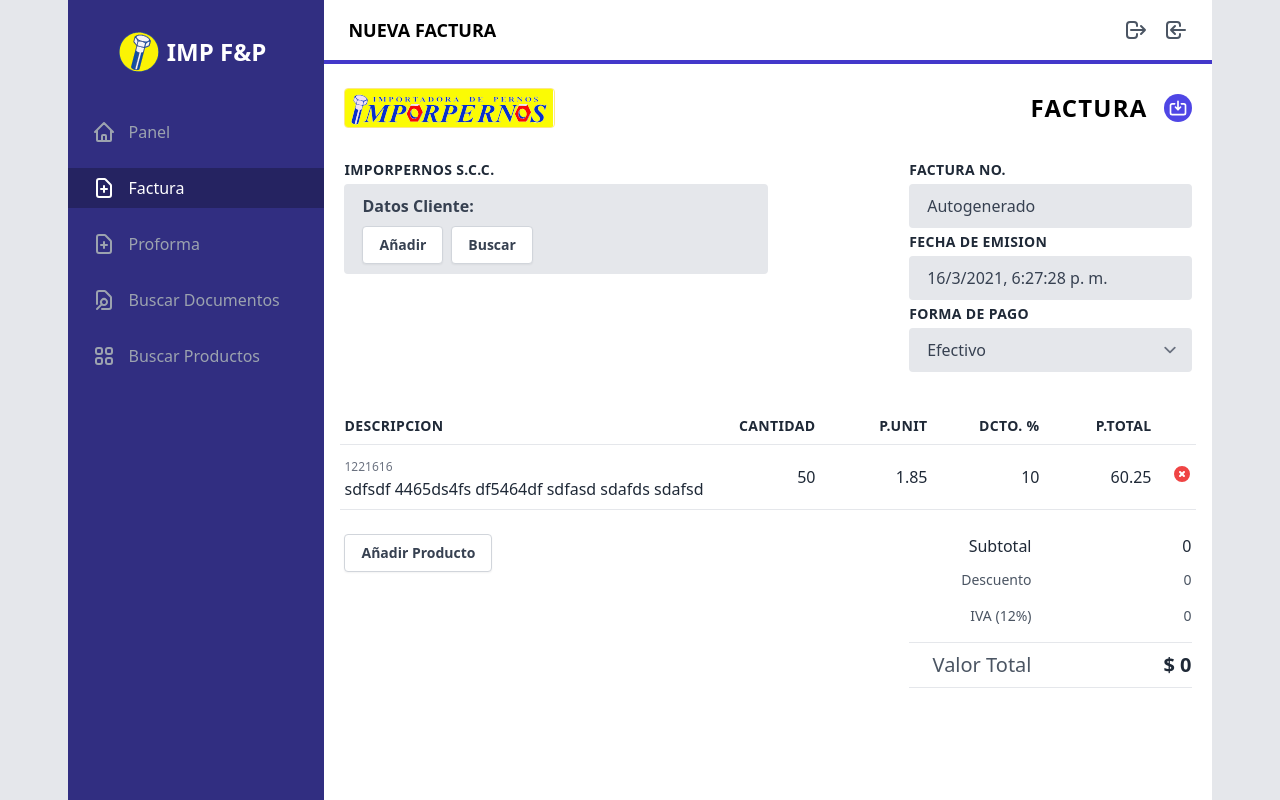
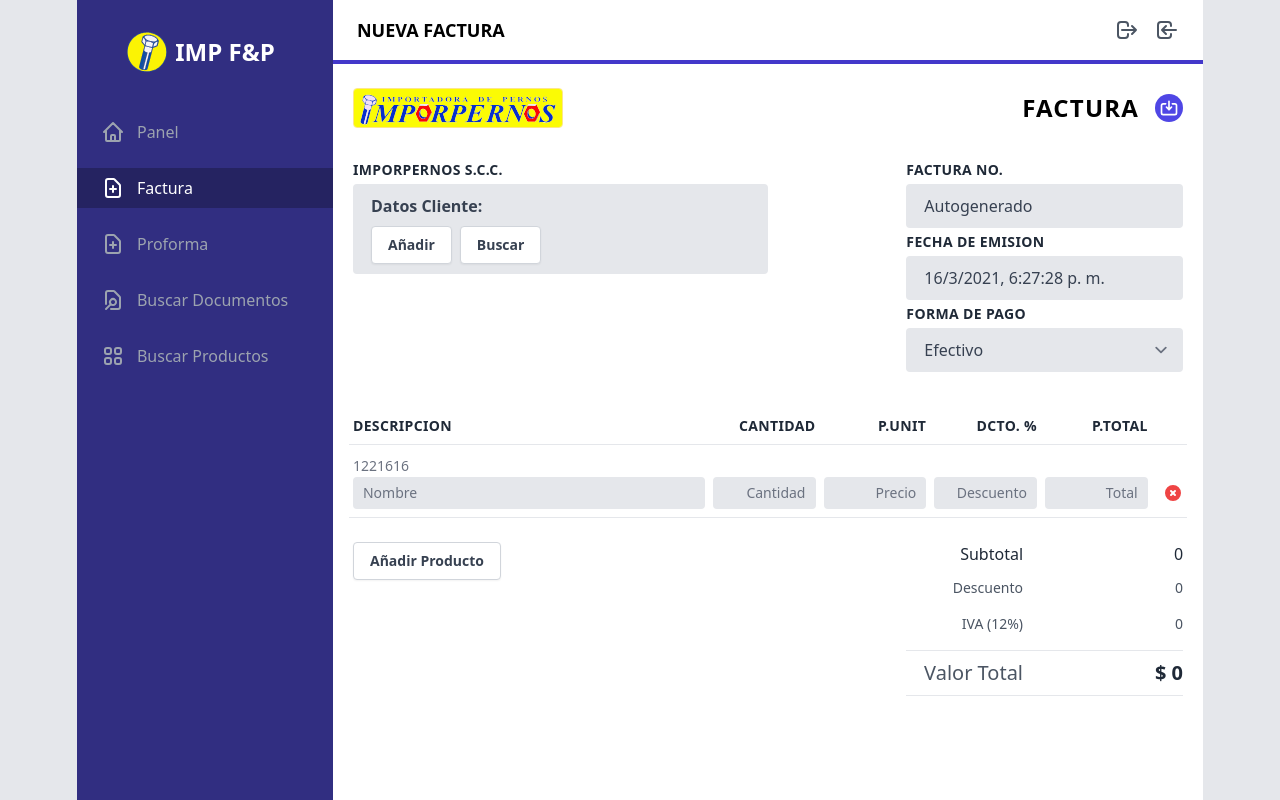
Before and after one commit to luvagu/imp-invoicing-node-react, a React (Create React App) app in the folder client/: page /nueva-factura in a window 1280 px wide. Built offline with nearby package versions, Linux system fonts and the light colour scheme; what @react-pdf/renderer would draw is missing.

Commit message:
added editable fields to the proforma invoice

```diff
--- a/client/src/pages/ProformaInvoice.jsx
+++ b/client/src/pages/ProformaInvoice.jsx
@@ -31,6 +31,7 @@ export default function ProformaInvoice({ formTitle }) {
     return (
         <div className="container mx-auto px-5 py-6">
 
+            {/* Page header and save/print buttons */}
             <div className="flex justify-between mb-8">
                 <div className="flex items-center justify-start">
                     <Logo className="h-10 w-auto border border-yellow-200 rounded" />
@@ -43,6 +44,7 @@ export default function ProformaInvoice({ formTitle }) {
                 </div>
             </div>
 
+            {/* Client details and doc info */}
             <div className="flex flex-wrap justify-between mb-8">
                 <div className="w-full md:w-1/2 mb-1 md:mb-0">
                     <label className="text-gray-800 block mb-1 font-bold text-sm uppercase tracking-wide">{docData.companyName}</label>
@@ -104,51 +106,57 @@ export default function ProformaInvoice({ formTitle }) {
                 </div>
             </div> */}
 
-
-            <div className="flex -mx-1 border-b py-2 items-start">
-                <div className="flex-1 px-1">
+            {/* Products list header */}
+            <div className="flex items-start -mx-1 py-2 border-b">
+                <div className="px-1 w-1/2">
                     <p className="text-gray-800 uppercase tracking-wide text-sm font-bold">Descripcion</p>
                 </div>
 
-                <div className="px-1 w-28 text-right">
+                <div className="px-1 w-32 text-right">
                     <p className="text-gray-800 uppercase tracking-wide text-sm font-bold">Cantidad</p>
                 </div>
 
-                <div className="px-1 w-28 text-right">
+                <div className="px-1 w-32 text-right">
                     <p className="text-gray-800 uppercase tracking-wide text-sm font-bold">P.Unit</p>
                 </div>
 
-                <div className="px-1 w-28 text-right">
+                <div className="px-1 w-32 text-right">
                     <p className="text-gray-800 uppercase tracking-wide text-sm font-bold">Dcto. %</p>
                 </div>
 
-                <div className="px-1 w-28 text-right">
+                <div className="px-1 w-32 text-right">
                     <p className="text-gray-800 uppercase tracking-wide text-sm font-bold">P.Total</p>
                 </div>
 
                 <div className="px-1 w-10"> </div>
             </div>
 
-            <div className="flex items-center -mx-1 py-2 border-b">
-                <div className="flex-1 px-1 w-32 lg:w-auto">
-                    <span className="font-medium text-xs text-gray-500">1221616</span>
-                    <p className="text-gray-800 truncate">sdfsdf 4465ds4fs df5464df sdfasd sdafds sdafsd</p>
+            {/* Products list */}
+            <div className="flex items-end -mx-1 py-2 border-b">
+                <div className="px-1 w-1/2">
+                    <span className="font-medium text-sm text-gray-500">1221616</span>
+                    {/* <p className="text-gray-800 truncate">sdfsdf 4465ds4fs df5464df sdfasd sdafds sdafsd</p> */}
+                    <input className="bg-gray-200 appearance-none border-2 border-gray-200 rounded w-full py-1 px-2 text-sm text-gray-700 focus:outline-none focus:bg-white focus:border-blue-500" type="text" placeholder="Nombre" />
                 </div>
 
-                <div className="px-1 w-28 text-right">
-                    <p className="text-gray-800">50</p>
+                <div className="px-1 w-32">
+                    {/* <p className="text-gray-800">50</p> */}
+                    <input className="bg-gray-200 appearance-none border-2 border-gray-200 rounded w-full py-1 px-2 text-right text-sm text-gray-700 focus:outline-none focus:bg-white focus:border-blue-500" type="text" placeholder="Cantidad" />
                 </div>
 
-                <div className="px-1 w-28 text-right">
-                    <p className="text-gray-800">1.85</p>
+                <div className="px-1 w-32">
+                    {/* <p className="text-gray-800">1.85</p> */}
+                    <input className="bg-gray-200 appearance-none border-2 border-gray-200 rounded w-full py-1 px-2 text-right text-sm text-gray-700 focus:outline-none focus:bg-white focus:border-blue-500" type="text" placeholder="Precio" />
                 </div>
 
-                <div className="px-1 w-28 text-right">
-                    <p className="text-gray-800">10</p>
+                <div className="px-1 w-32">
+                    {/* <p className="text-gray-800">10</p> */}
+                    <input className="bg-gray-200 appearance-none border-2 border-gray-200 rounded w-full py-1 px-2 text-right text-sm text-gray-700 focus:outline-none focus:bg-white focus:border-blue-500" type="text" placeholder="Descuento" />
                 </div>
 
-                <div className="px-1 w-28 text-right">
-                    <p className="text-gray-800">60.25</p>
+                <div className="px-1 w-32 text-right">
+                    {/* <p className="text-gray-800">60.25</p> */}
+                    <input className="bg-gray-200 appearance-none border-2 border-gray-200 rounded w-full py-1 px-2 text-right text-sm text-gray-700 focus:outline-none focus:bg-white focus:border-blue-500" type="text" placeholder="Total" disabled />
                 </div>
 
                 <div className="px-1 w-10 text-right">
@@ -160,6 +168,7 @@ export default function ProformaInvoice({ formTitle }) {
                 </div>
             </div>
 
+            {/* Add product button and totals */}
             <div className="flex flex-wrap justify-between mt-6">
                 <div className="w-full md:w-1/2 mb-6 md:mb-0">
                     <button
@@ -202,6 +211,7 @@ export default function ProformaInvoice({ formTitle }) {
                 </div>
             </div>
 
+            {/* Modals */}
             <Modal show={showModal}>
                 {modalVersion === 'client-add' && <ClientAddModal handleClose={handleCloseModal} />}
                 {modalVersion === 'client-search' && <ClientSearchModal handleClose={handleCloseModal} />}
```
